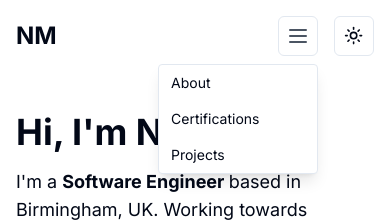
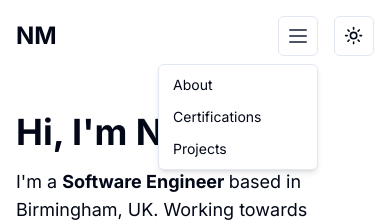
Before and after one commit to nishchintmakode/portfolio-web, a Next.js app: page / in a window 390 px wide. Both pictures are taken after a click on the button 298 px from the left and 36 px from the top of the page. Shown: the top 224 px of the page. Built offline with nearby package versions, Linux system fonts and the light colour scheme.

Commit message:
Changes to Nav layout

```diff
--- a/src/components/Navbar.tsx
+++ b/src/components/Navbar.tsx
@@ -71,27 +71,27 @@ const Navbar = () => {
               <Menu className="text-gray-600 dark:text-gray-400" />
             </Button>
             <div
-              className={`absolute right-0 mt-2 w-40 bg-popover border rounded shadow-lg transform-gpu transition-transform duration-200 ease-in-out ${
+              className={`absolute right-0 mt-2 w-40 px-1 py-1 bg-popover border rounded-md shadow-md transform-gpu transition-transform duration-200 ease-in-out ${
                 menuOpen ? "opacity-100 scale-100" : "opacity-0 scale-0"
               }`}
             >
               <a
                 href="#about"
-                className="block px-3 py-2 text-sm"
+                className="relative flex cursor-default select-none items-center rounded-sm px-2.5 py-1.5 text-sm outline-none hover:bg-accent hover:text-accent-foreground"
                 onClick={handleLinkClick}
               >
                 About
               </a>
               <a
                 href="#certifications"
-                className="block px-3 py-2 text-sm"
+                className="relative flex cursor-default select-none items-center rounded-sm px-2.5 py-1.5 text-sm outline-none bg-background hover:bg-accent hover:text-accent-foreground"
                 onClick={handleLinkClick}
               >
                 Certifications
               </a>
               <a
                 href="#projects"
-                className="block px-3 py-2 text-sm"
+                className="relative flex cursor-default select-none items-center rounded-sm px-2.5 py-1.5 text-sm outline-none bg-background hover:bg-accent hover:text-accent-foreground"
                 onClick={handleLinkClick}
               >
                 Projects
```
